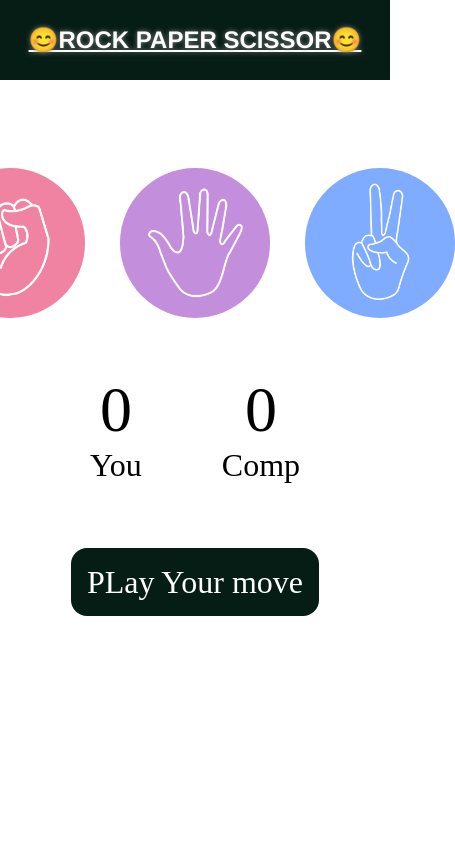
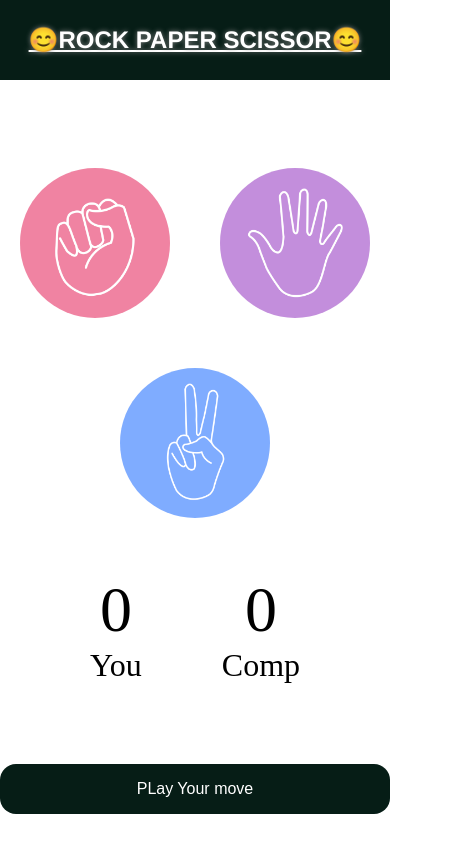
Before and after one commit to Sufiyan055/ROCK-PAPER-SCISSOR, a plain HTML site: page index.html in a window 390 px wide. Shown: the whole page, 455 px wide, since content can reach past the window. Drawn offline with Linux system fonts and the light colour scheme.

Commit message:
Responsiveness

```diff
--- a/style.css
+++ b/style.css
@@ -22,6 +22,7 @@ h1 {
   align-items: center;
   margin-top: 5rem;
   gap: 35px;
+  flex-wrap: wrap;
 }
 
 .choice {
@@ -51,6 +52,7 @@ h1 {
   font-size: 2rem;
   margin-top: 3rem;
   gap: 5rem;
+  flex-wrap: wrap;
 }
 
 #user-score,
@@ -70,4 +72,13 @@ h1 {
   padding: 1rem;
   border-radius: 1rem;
   user-select: none;
+  font-family: sans-serif;
 }
+@media screen and (max-width: 550px) {
+  #msg {
+    font-size: 1rem;
+    display: flex;
+    justify-content: center;
+    align-items: center;
+  }
+}
```
